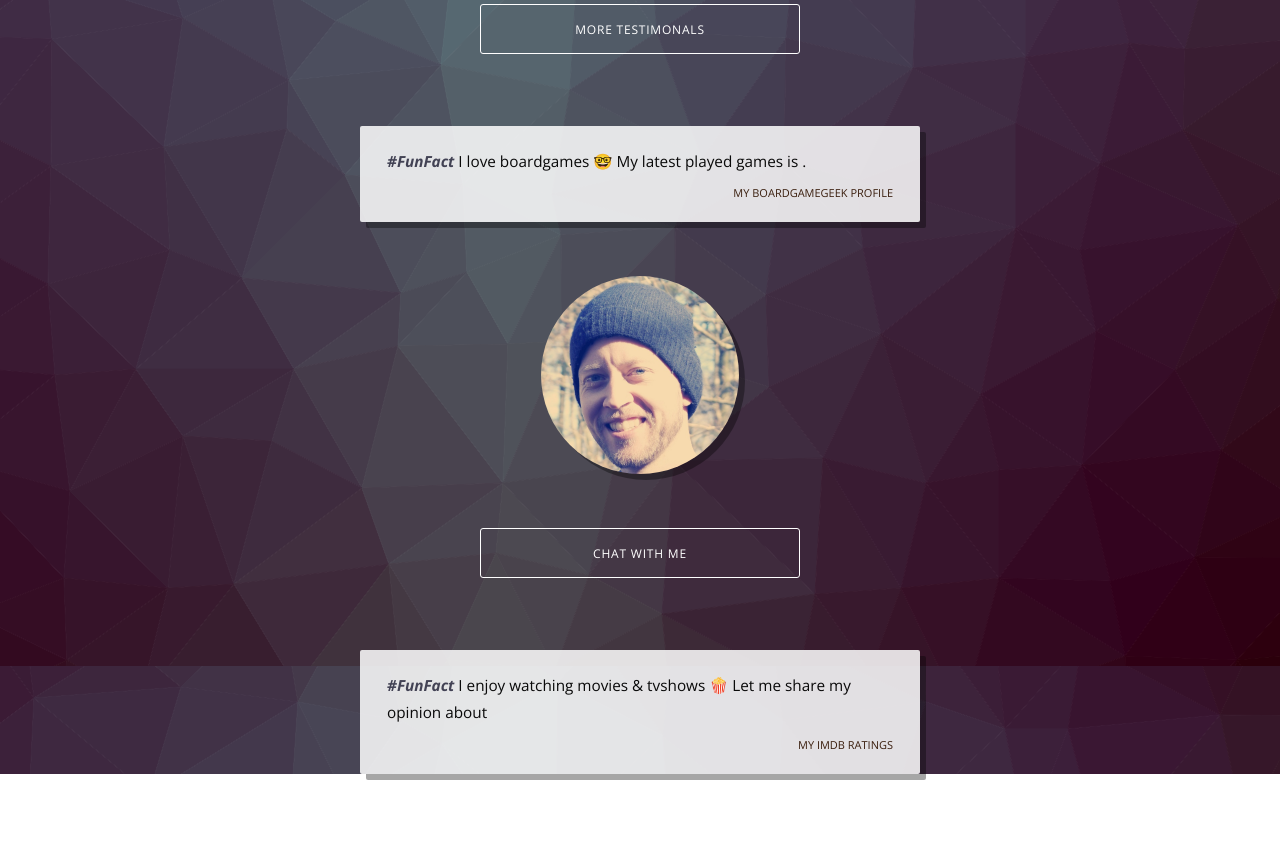
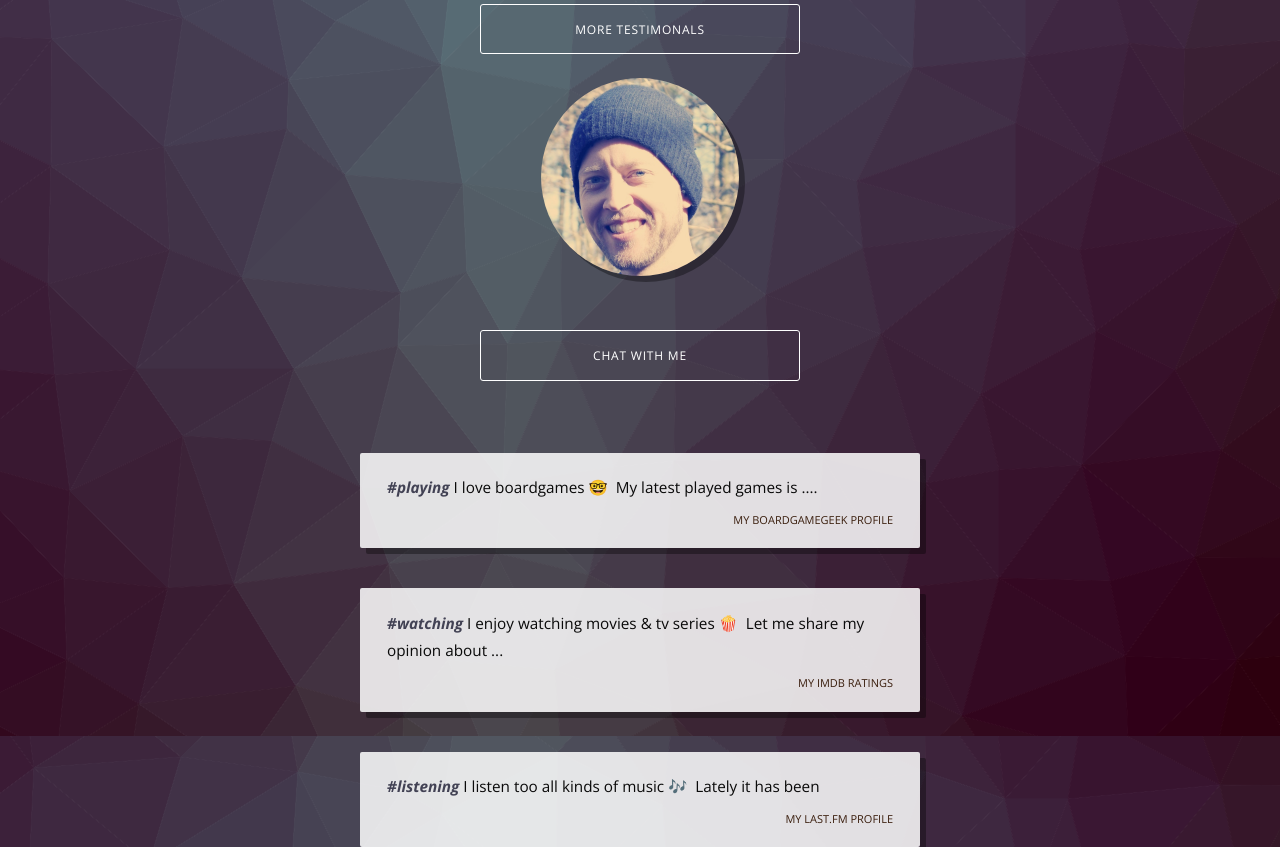
Before and after one commit to lajlev/my-timeline, a website with bundled scripts: page index.html in a window 1280 px wide. Shown: the part 1260-2107 px from the top of the page. Before the commit the page ends 2034 px from the top, so only its background shows below. Built offline with nearby package versions, Linux system fonts and the light colour scheme; no server answers.

Commit message:
add last.fm + new favicon

```diff
--- a/index.html
+++ b/index.html
@@ -6,6 +6,9 @@
     <meta property="og:image" content="http://laj.lv/img/logo.png">
     <title>Michael Lajlev &middot; Digital product designer</title>
     <link rel="shortcut icon" href="img/favicon.ico">
+    <link rel="icon" type="image/png" sizes="32x32" href="img/favicon-32x32.png">
+    <link rel="icon" type="image/png" sizes="96x96" href="img/favicon-96x96.png">
+    <link rel="icon" type="image/png" sizes="16x16" href="img/favicon-16x16.png">
     <link href="https://fonts.googleapis.com/css?family=Open+Sans:300,300i,700i,800" rel="stylesheet">
     <link rel="stylesheet" href="/all.css">
   </head>
@@ -53,23 +56,30 @@
       </ul>
       <a href="#more" class="button button--more-testimonials">More Testimonals</a>
 
-      <ul class="blocks">
-        <li>
-          <blockquote>
-            <p><strong>#FunFact</strong> I love boardgames 🤓 My latest played games is <span class="bgg-last-3-games"></span>.</p>
-            <small><a href="https://boardgamegeek.com/plays/thumbs/user/lajlev/subtype/boardgame/">My  Boardgamegeek profile</a></small>
-          </blockquote>
-        </li>
-      </ul>
 
       <img class="profile" src="img/profile-2014-smaller.jpg" alt="Picture of Michael Lajlev">
       <a href="http://m.me/lajlev" target="_blank" class="button button--more-testimonials">Chat with me</a>
 
+
+
+
       <ul class="blocks">
         <li>
           <blockquote>
-            <p><strong>#FunFact</strong> I enjoy watching movies & tvshows 🍿 Let me share my opinion about <span class="imdb-random-movie"></span></p>
+            <p><strong>#playing</strong> I love boardgames 🤓 &nbsp;My latest played games is <span class="bgg-last-3-games">...</span>.</p>
+            <small><a href="https://boardgamegeek.com/plays/thumbs/user/lajlev/subtype/boardgame/">My Boardgamegeek profile</a></small>
+          </blockquote>
+        </li>
+        <li>
+          <blockquote>
+            <p><strong>#watching</strong> I enjoy watching movies & tv series 🍿 &nbsp;Let me share my opinion about <span class="imdb-random-movie">...</span></p>
             <small><a href="http://www.imdb.com/user/ur22077709/ratings">My IMDB ratings</a></small>
+          </blockquote>
+        </li>
+        <li>
+          <blockquote>
+            <p><strong>#listening</strong> I listen too all kinds of music 🎶 &nbsp;Lately it has been <span class="lastfm-top3-month"></span></p>
+            <small><a href="http://www.imdb.com/user/ur22077709/ratings">My last.fm profile</a></small>
           </blockquote>
         </li>
       </ul>
--- a/scripts/main.js
+++ b/scripts/main.js
@@ -20,9 +20,6 @@ $(function(){
   );
 
   // IMDB ratings
-
-  $(document).ready(function(){
-
   $.ajax({
     url: 'https://api.apifier.com/v1/execs/xWm9tAS7HqbLJteig/results?simplified=1',
     dataType: 'json',
@@ -75,11 +72,27 @@ $(function(){
           $('.imdb-random-movie').html("a " +imdbType + " I watched "+imdbTimeAgo + ". It's called <a target='_blank' href='http://www.imdb.com/title/" + imdbId + "' title='I rated "+imdbTitle+" "+imdbMyRating+" out of 10.'>" + imdbTitle + "</a> " + imdbMyRatingWord + " " + imdbType + " from " + imdbYear + ". Basicly it's about: " + imdbPlot);
         }
       });
+    } // Success
+  }); //$.ajax
+
+  // Last.fm
+  $.ajax({
+    type : 'POST',
+    url : 'http://ws.audioscrobbler.com/2.0/',
+    data : 'method=user.gettopartists&' +
+           'user=lajlev&' +
+           'period=1month&' +
+           'limit=3&' +
+           'api_key=e122e0260c0153d515aca72b28cb91b3&' +
+           'format=json',
+    dataType : 'jsonp',
+    success : function(data) {
+      //console.log(data);
+      var artist = data.topartists.artist;
+      $('.lastfm-top3-month').html("<a href='"+artist[0].url+"'>" + artist[0].name + "</a>, <a href='"+artist[1].url+"'>" + artist[1].name + "</a> & <a href='"+artist[2].url+"'>" + artist[2].name + "</a>,"  );
+    }, // Success
+    error : function(code, message){
+      console.log("error");
     }
-  });
-
-});
-
-
-
-})
+  }); // $.ajax
+}); // $.Ready
```
Also changed, not shown: img/favicon-16x16.png (added), img/favicon-32x32.png (added), img/favicon-96x96.png (added), img/favicon.ico. Lines whose indentation alone changed are shown as unchanged.
